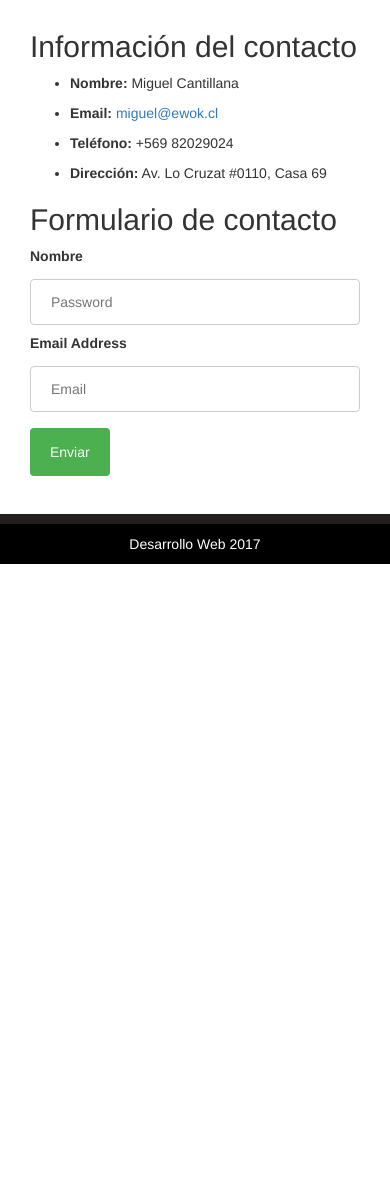
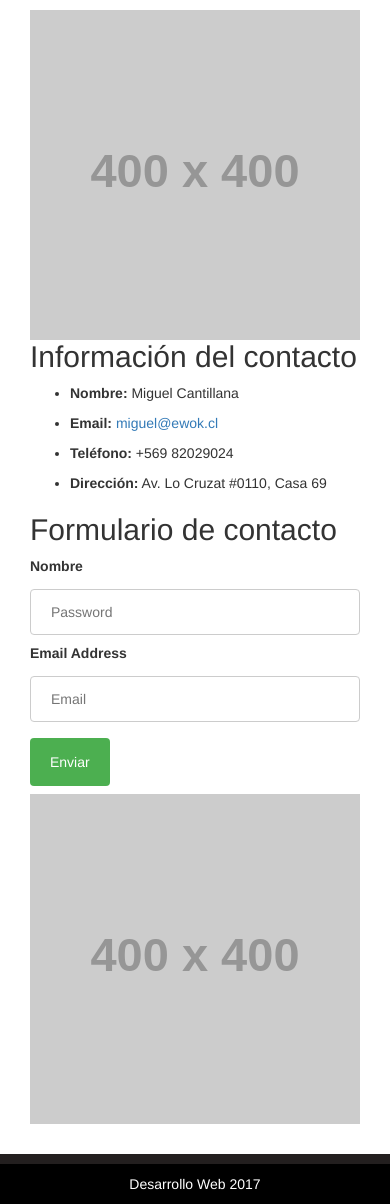
Before and after one commit to crbarrales/Examen, a Django app: template templates/portalNoti/formulario.html in a window 390 px wide. Shown: the part 82-1286 px from the top of the page. Before the commit the page ends 646 px from the top, so only its background shows below. Run offline with Django 3.2, Linux system fonts and the light colour scheme; the template is opened without the code that fills it, so the values that code supplies are empty; grey boxes labelled with a size stand in for pictures from a placeholder-image service; some libraries are stand-ins or nearby versions.

Commit message:
modificando templates

```diff
--- a/templates/portalNoti/formulario.html
+++ b/templates/portalNoti/formulario.html
@@ -30,7 +30,6 @@ input[type=text], select {
 }
 
 input[type=submit] {
-
     background-color: #4CAF50;
     color: white;
     padding: 14px 20px;
@@ -101,11 +100,11 @@ input[type=submit]:hover {
 
   <section>
     <div class="container">
-    	<div class="col-lg-3 visible-lg">
+    	<div class="col-lg-3 col-md-3 col-sm-3 col-xs-12">
         	<img src="http://placehold.it/400x400" alt="" class="img-responsive">
       	</div>
 
-		<div class="col-lg-5 col-sm-12">
+		<div class="col-lg-5 col-md-5 col-sm-5 col-sm-12">
 		    <div class="row-center">
 			    <h2>Información del contacto</h2>
 			    <p>
@@ -123,13 +122,13 @@ input[type=submit]:hover {
 				    <label for="lname">Email Address</label>
 				    <input type="text" id="lname" name="lastname" placeholder="Email">
 
-				    <input type="submit" value="Enviar">
+				    <input type="submit"  value="Enviar">
 				  </form>
 				</div>
 	    	</div>
 	    </div>
 
-	    <div class="col-lg-4 visible-lg">
+	    <div class="col-lg-4 col-md-4 col-sm-4 col-sm-12">
 	    	<img src="http://placehold.it/400x400" alt="" class="img-responsive">
 	    </div>
     </div>
```
